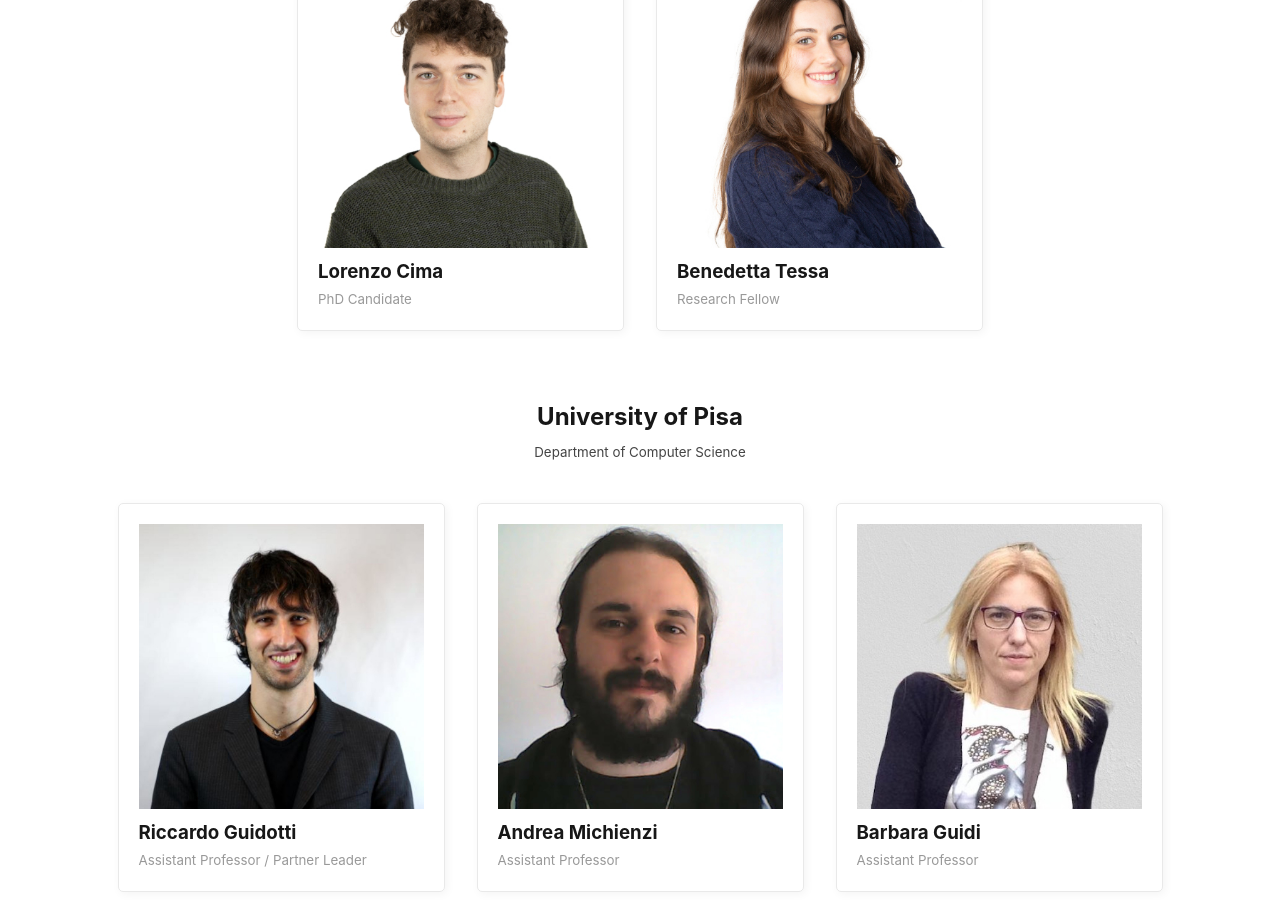
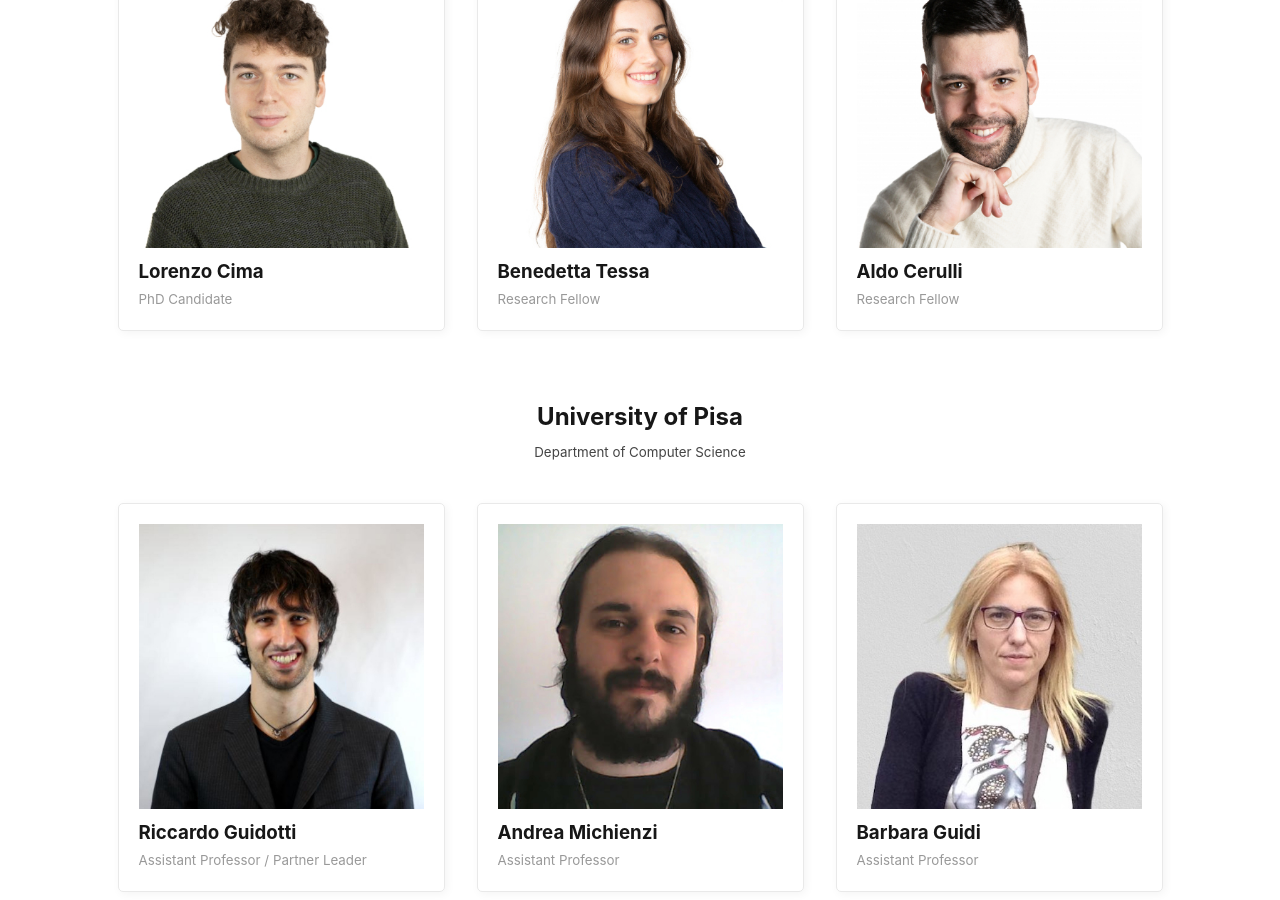
Before and after one commit to PIANO-PRIN-2022/piano-website, a Jekyll site: the page built from people.html, in a window 1280 px wide and 900 px high, scrolled down 832 px. Built offline with Jekyll 4.4.1, drawn with Linux system fonts in a browser that asks for light colours.

Commit message:
Add person Aldo Cerulli

```diff
--- a/_data/partners.yml
+++ b/_data/partners.yml
@@ -19,6 +19,8 @@
     - name: Lorenzo Cima
       info: PhD Candidate
     - name: Benedetta Tessa
+      info: Research Fellow
+    - name: Aldo Cerulli
       info: Research Fellow
 
 - name: unipi
```
Also changed, not shown: assets/imgs/people/cnr/aldo_cerulli.jpg (added).
